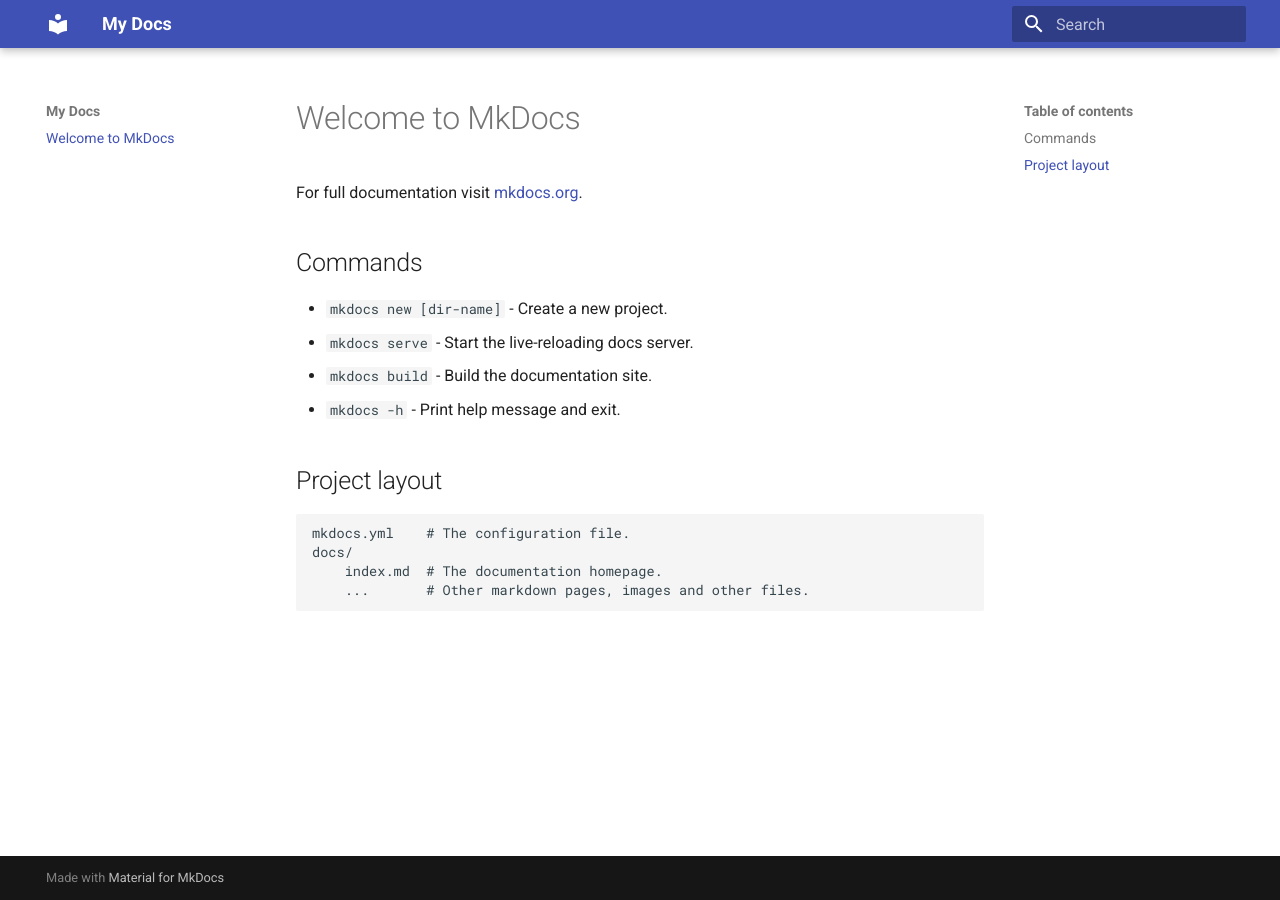
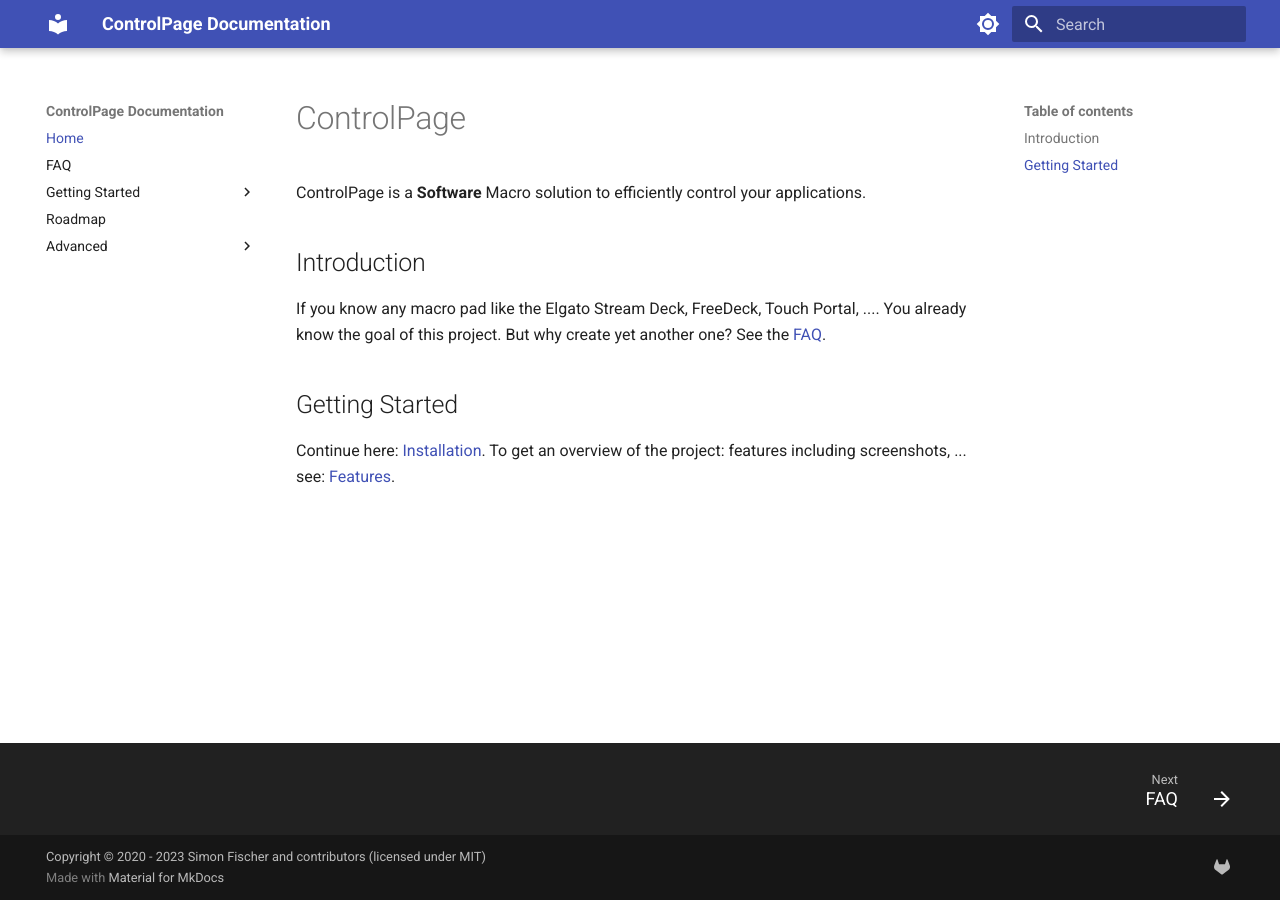
Before and after one commit to SimonFischer04/controlpage-docs, an MkDocs documentation site: the page built from docs/index.md, in a window 1280 px wide. Built offline with MkDocs 1.6.1 and Material for MkDocs 9.7.7, drawn with Linux system fonts in a browser that asks for light colours.

```diff
--- a/docs/index.md
+++ b/docs/index.md
@@ -1,17 +1,11 @@
-# Welcome to MkDocs
+# ControlPage
 
-For full documentation visit [mkdocs.org](https://www.mkdocs.org).
+ControlPage is a __Software__ Macro solution to efficiently control your applications.
 
-## Commands
+## Introduction
 
-* `mkdocs new [dir-name]` - Create a new project.
-* `mkdocs serve` - Start the live-reloading docs server.
-* `mkdocs build` - Build the documentation site.
-* `mkdocs -h` - Print help message and exit.
+If you know any macro pad like the Elgato Stream Deck, FreeDeck, Touch Portal, .... You already know the goal of this project. But why create yet another one? See the [FAQ](faq.md).
 
-## Project layout
+## Getting Started
 
-    mkdocs.yml    # The configuration file.
-    docs/
-        index.md  # The documentation homepage.
-        ...       # Other markdown pages, images and other files.
+Continue here: [Installation](getting-started/installation.md). To get an overview of the project: features including screenshots, ... see: [Features](getting-started/features.md).
--- a/mkdocs.yml
+++ b/mkdocs.yml
@@ -1,3 +1,50 @@
-site_name: My Docs
+site_name: ControlPage Documentation
 theme:
   name: material
+  palette:
+
+    # Palette toggle for light mode
+    - scheme: default
+      toggle:
+        icon: material/brightness-7
+        name: Switch to dark mode
+
+    # Palette toggle for dark mode
+    - scheme: slate
+      toggle:
+        icon: material/brightness-4
+        name: Switch to light mode
+
+  features:
+    - navigation.footer
+
+markdown_extensions:
+  - pymdownx.tasklist:
+      custom_checkbox: true
+  - admonition
+  - pymdownx.details
+  - pymdownx.superfences
+  - footnotes
+  - attr_list
+  - pymdownx.emoji:
+      emoji_index: !!python/name:materialx.emoji.twemoji
+      emoji_generator: !!python/name:materialx.emoji.to_svg
+
+extra:
+  social:
+    - icon: fontawesome/brands/gitlab
+      link: https://gitlab.fischerserver.eu/controlpage
+
+copyright: Copyright &copy; 2020 - 2023 Simon Fischer and contributors (licensed under MIT)
+
+nav:
+  - Home: index.md
+  - FAQ: faq.md
+  - Getting Started:
+    - Installation: getting-started/installation.md
+    - Features: getting-started/features.md
+    - Creating your first view: getting-started/create-view.md
+    - Settings: getting-started/settings.md
+  - Roadmap: roadmap.md
+  - Advanced:
+    - Setting up a Reverse Proxy: advanced/reverse-proxy.md
```
Also changed, not shown: docs/advanced/reverse-proxy.md (added, +11 -0 lines), docs/faq.md (added, +64 -0 lines), docs/getting-started/create-view.md (added, +1 -0 lines), docs/getting-started/features.md (added, +3 -0 lines), docs/getting-started/installation.md (added, +17 -0 lines), docs/getting-started/settings.md (added, +1 -0 lines), docs/roadmap.md (added, +9 -0 lines).
